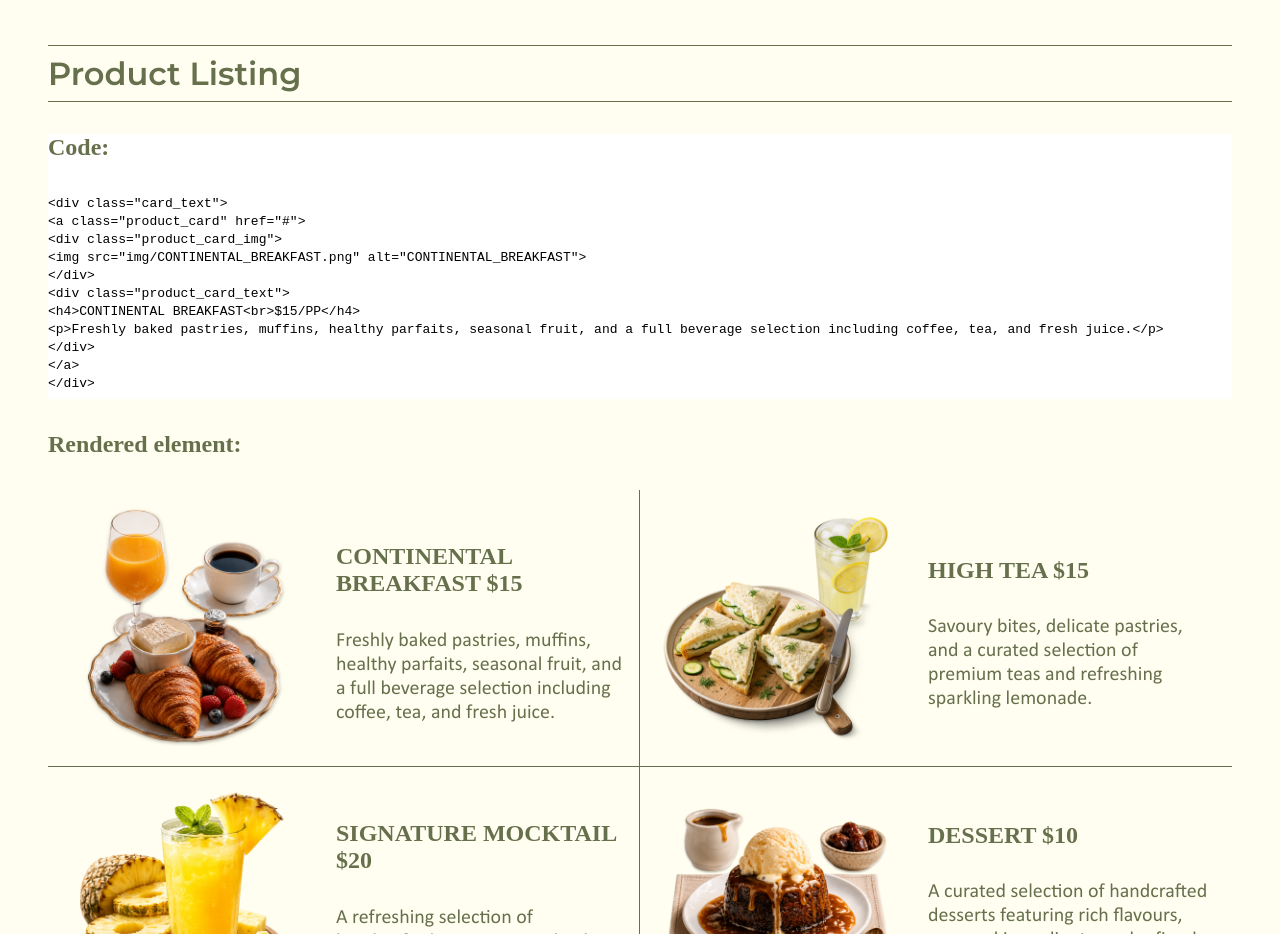
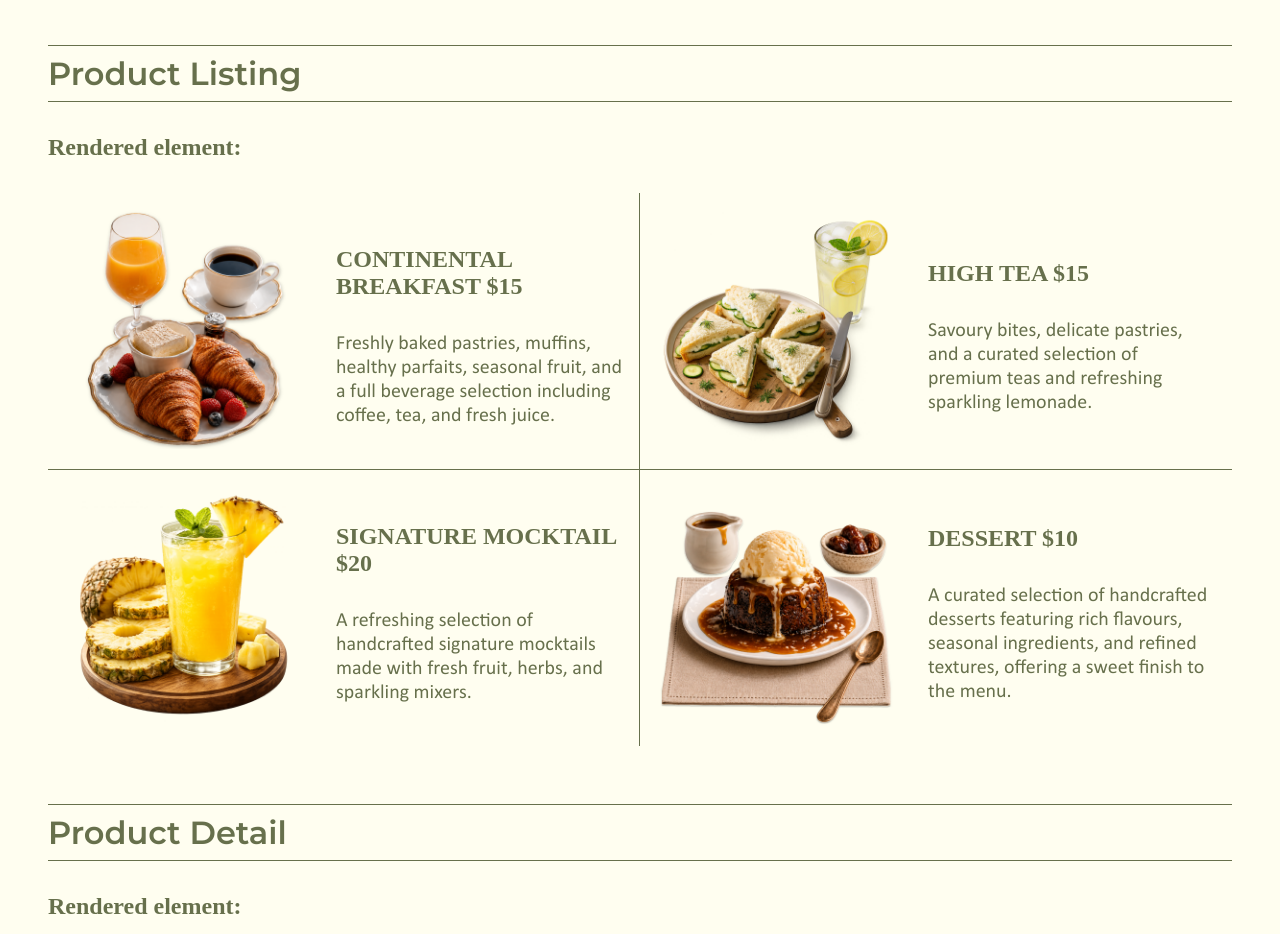
Before and after one commit to laoneya31/IAT339-Group-One, a plain HTML site: page index.html in a window 1280 px wide. Shown: the part 7620-8554 px from the top of the page. Drawn offline with Linux system fonts and the light colour scheme; a web font is replaced by a local one.

Commit message:
more code chunk removal

```diff
--- a/index.html
+++ b/index.html
@@ -436,23 +436,6 @@
 
             <div class="element">
                 <h3>Product Listing</h3>
-            </div>
-
-            <div class="code">
-                <h4>Code:</h4>
-                <code>&lt;div class="card_text"&gt;</code><br>
-                <code>&lt;a class="product_card" href="#"&gt;</code><br>
-                <code>&lt;div class="product_card_img"&gt;</code><br>
-                <code>&lt;img src="img/CONTINENTAL_BREAKFAST.png" alt="CONTINENTAL_BREAKFAST"&gt;</code><br>
-                <code>&lt;/div&gt;</code><br>
-
-                <code>&lt;div class="product_card_text"&gt;</code><br>
-                <code>&lt;h4&gt;CONTINENTAL BREAKFAST&lt;br&gt;$15/PP&lt;/h4&gt;</code><br>
-                <code>&lt;p&gt;Freshly baked pastries, muffins, healthy parfaits, seasonal fruit, and a full beverage selection including coffee, tea, and fresh juice.&lt;/p&gt;</code><br>
-                <code>&lt;/div&gt;</code><br>
-
-                <code>&lt;/a&gt;</code><br>
-                <code>&lt;/div&gt;</code>
             </div>
 
             <h4>Rendered element:</h4>
```
